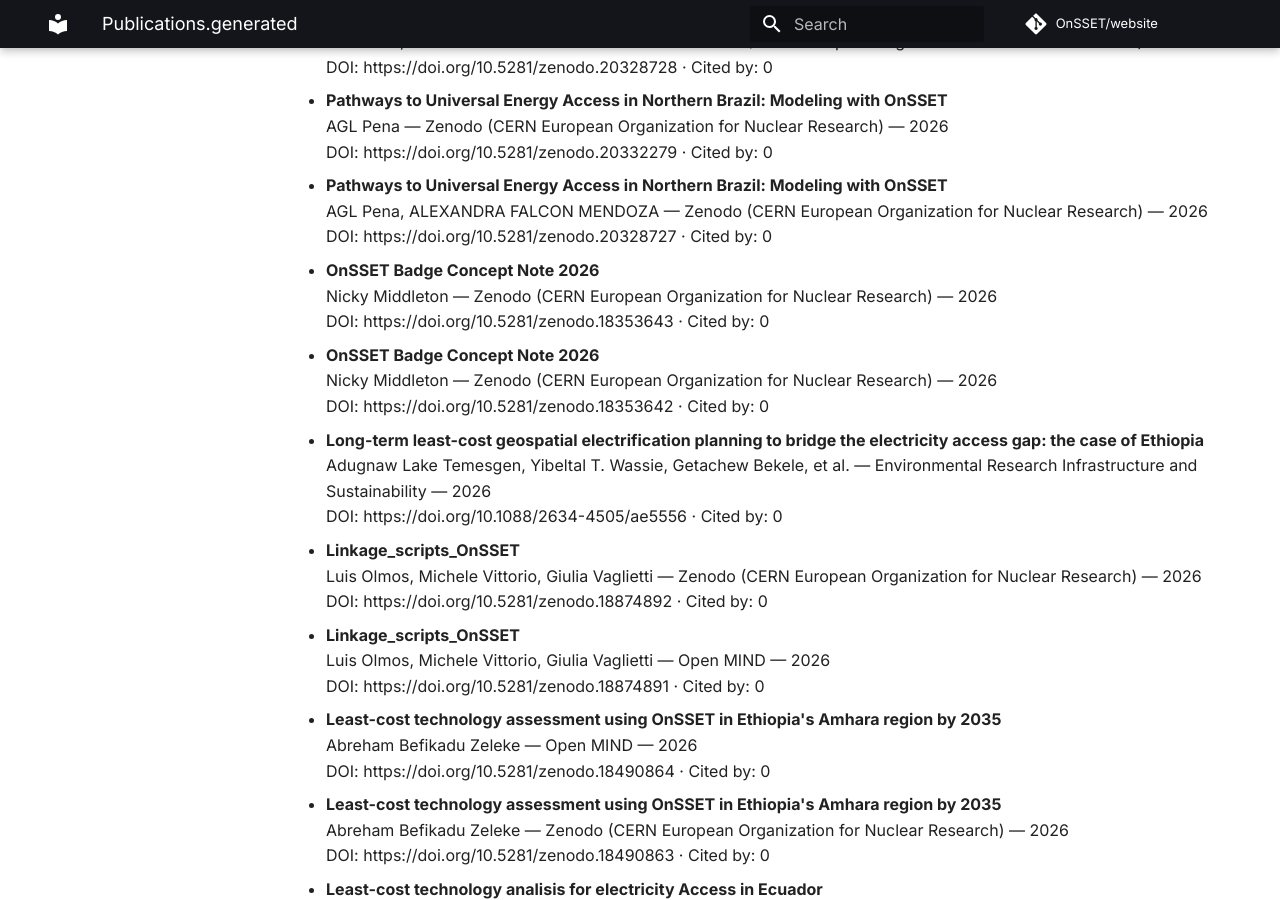
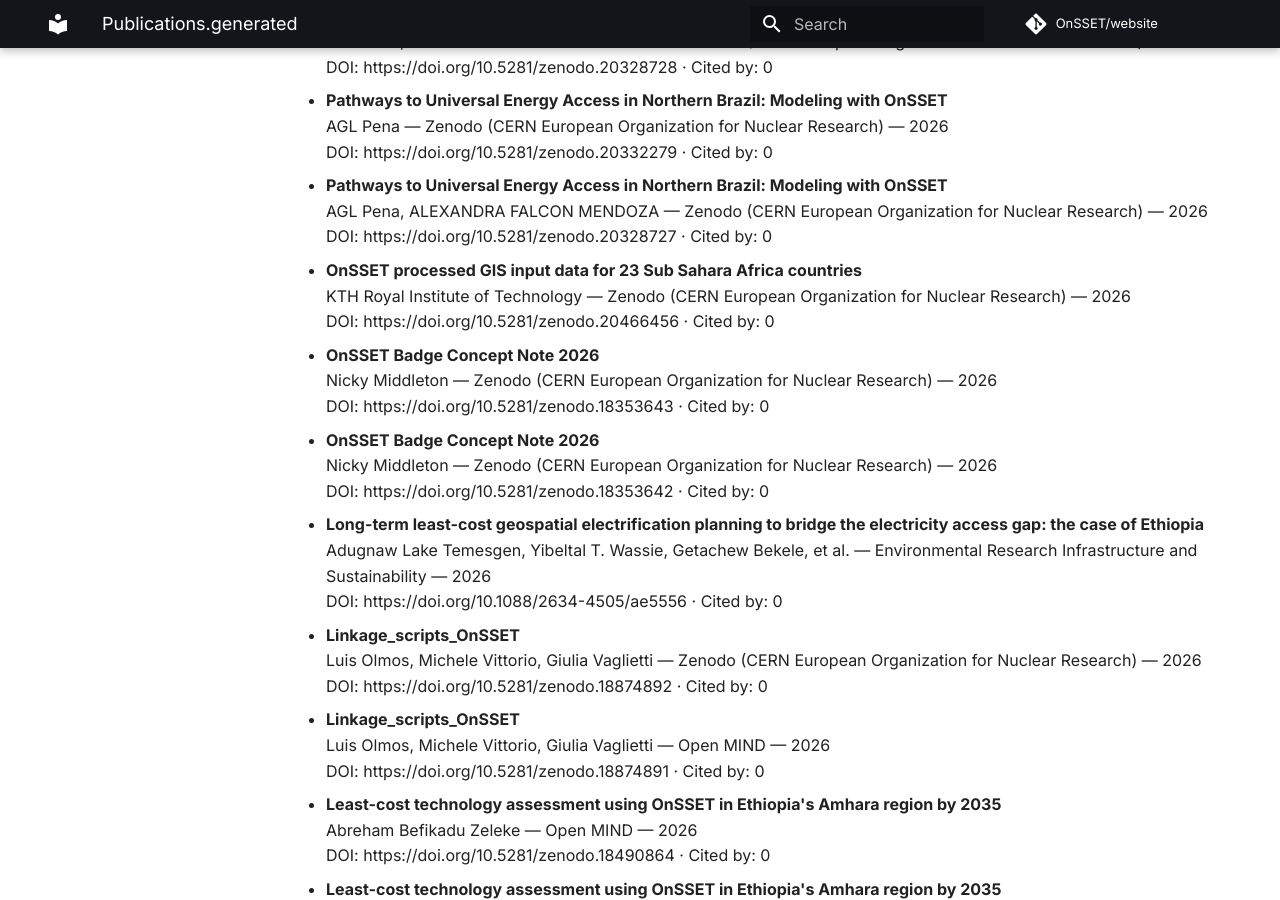
Before and after one commit to OnSSET/website, an MkDocs documentation site: the page built from docs/publications.generated.md, in a window 1280 px wide and 900 px high, scrolled down 1360 px. Built offline with MkDocs 1.6.1 and Material for MkDocs 9.7.7, drawn with Linux system fonts in a browser that asks for light colours; comment, search, counter and statistics services are not loaded; some of the changed text lies outside the part shown.

Commit message:
Auto-update publications

```diff
--- a/docs/publications.generated.md
+++ b/docs/publications.generated.md
@@ -53,6 +53,10 @@ No results found.
 - **Pathways to Universal Energy Access in Northern Brazil: Modeling with OnSSET**
   AGL Pena, ALEXANDRA FALCON MENDOZA — Zenodo (CERN European Organization for Nuclear Research) — 2026
   DOI: https://doi.org/10.5281/zenodo.20328727 · Cited by: 0
+
+- **OnSSET processed GIS input data for 23 Sub Sahara Africa countries**
+  KTH Royal Institute of Technology — Zenodo (CERN European Organization for Nuclear Research) — 2026
+  DOI: https://doi.org/10.5281/zenodo.20466456 · Cited by: 0
 
 - **OnSSET Badge Concept Note 2026**
   Nicky Middleton — Zenodo (CERN European Organization for Nuclear Research) — 2026
@@ -212,11 +216,11 @@ No results found.
 
 - **A Systematic Literature Review of Applications, Advancements, and Future Research Needs of the Open Source Spatial Electrification Toolkit (OnSSET)**
   Nicola Middleton, Naomi Tan, Mark Howells — Zenodo (CERN European Organization for Nuclear Research) — 2026
-  DOI: https://doi.org/10.5281/zenodo.19353317 · Cited by: 0
+  DOI: https://doi.org/10.5281/zenodo.19353316 · Cited by: 0
 
 - **A Systematic Literature Review of Applications, Advancements, and Future Research Needs of the Open Source Spatial Electrification Toolkit (OnSSET)**
   Nicola Middleton, Naomi Tan, Mark Howells — Zenodo (CERN European Organization for Nuclear Research) — 2026
-  DOI: https://doi.org/10.5281/zenodo.19353316 · Cited by: 0
+  DOI: https://doi.org/10.5281/zenodo.19353317 · Cited by: 0
 
 - **Electricity demand forecasting methodologies and applications: a review**
   Prosper O. Ugbehe, Ogheneruona E. Diemuodeke, Daniel O. Aikhuele — Sustainable Energy Research — 2025
```
Also changed, not shown: other parts of docs/publications.generated.md (+1 -5 lines).
